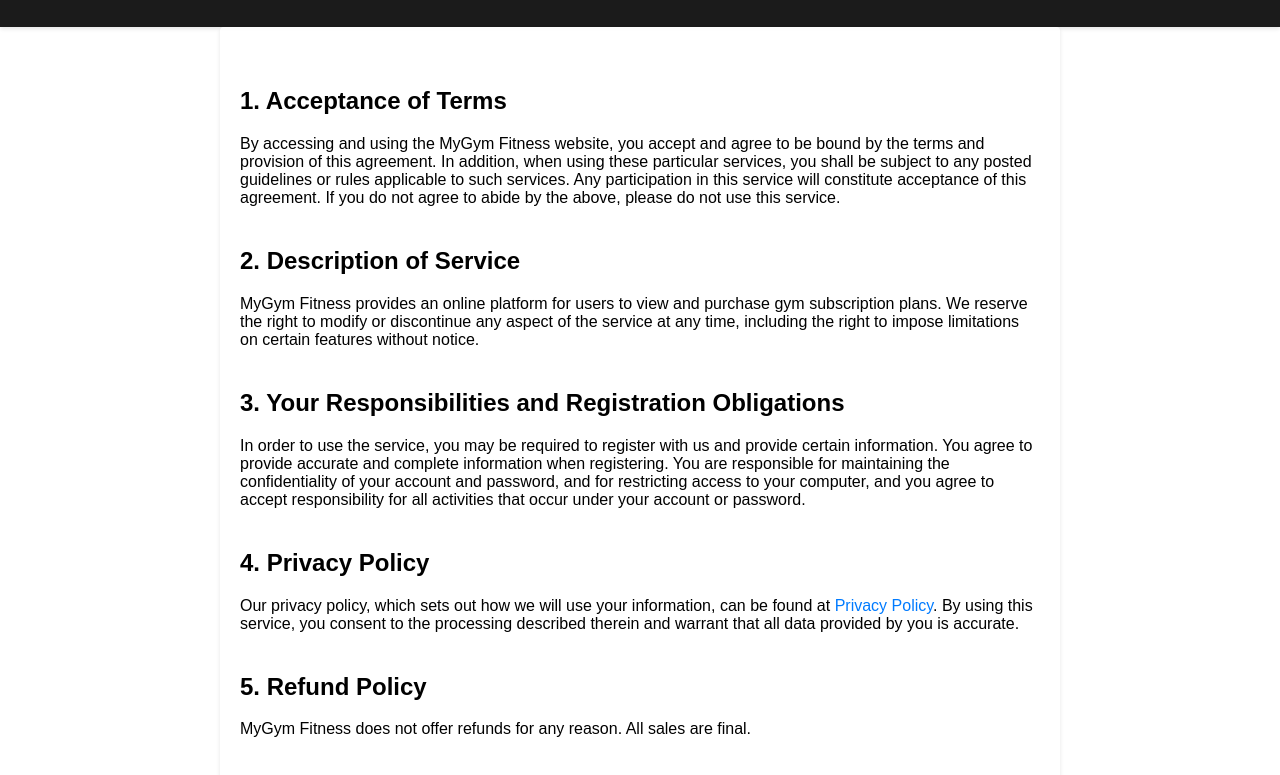
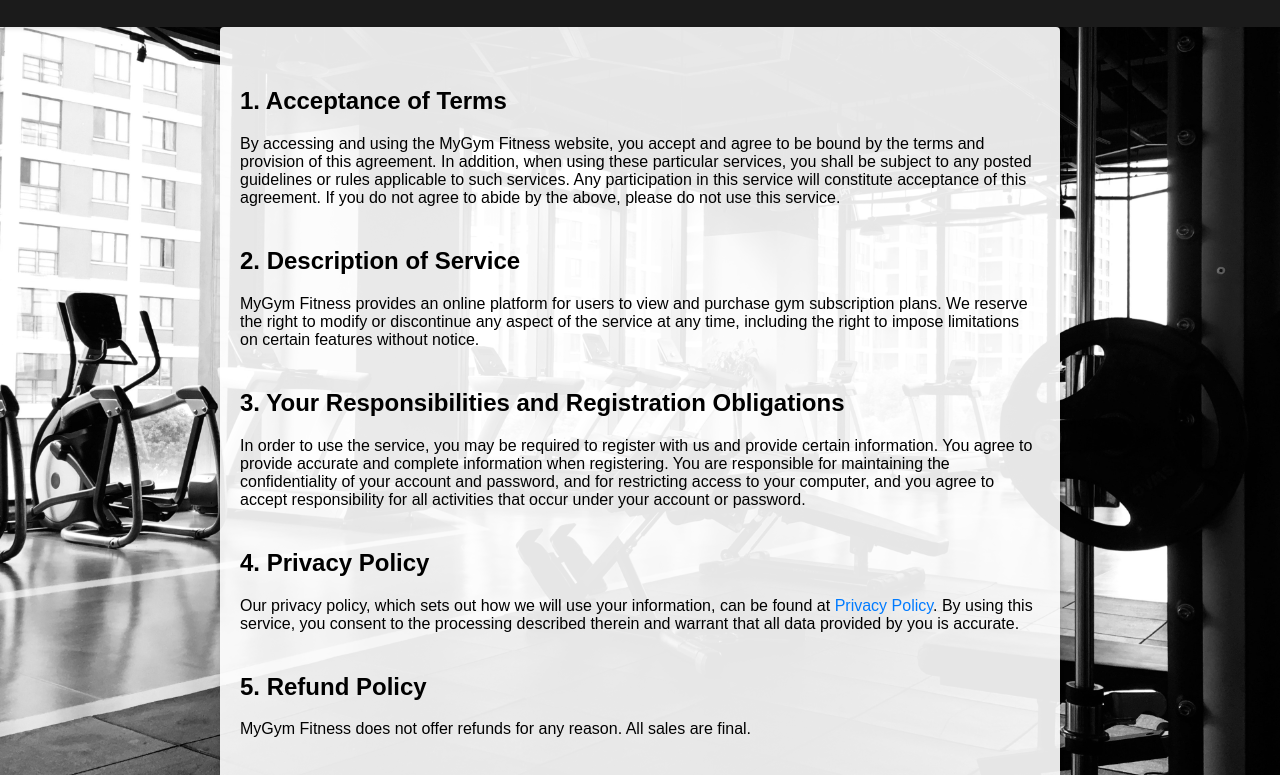
Before and after one commit to abhayshah31/MyGym-Fitness, a plain HTML site: page html/terms.html in a window 1280 px wide. Shown: the part 103-878 px from the top of the page. Drawn offline with Linux system fonts and the light colour scheme.

Commit message:
add changes

```diff
--- a/html/terms.html
+++ b/html/terms.html
@@ -11,11 +11,11 @@
       margin: 0;
       padding: 0;
       padding-top: 10px;
-      background-color: #f8f9fa:
+      background-color: #f8f9fa;
       background-image: url(/images/class/risen-wang-20jX9b35r_M-unsplash.jpg);
       background-size: cover;
       background-position: center;
-      background-attachment: fixed:
+      background-attachment: fixed;
     }
 
     header {
```
Also changed, not shown: html/plans.html (+1 -1 lines), html/privacy.html (+1 -1 lines).
